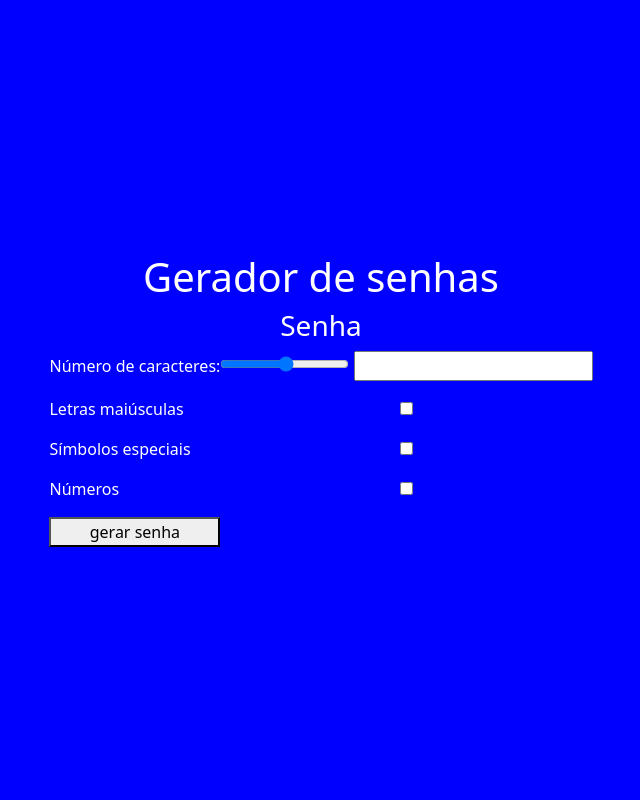
After one commit to VitorBomfim-12/projeto_vault_senha, a Flask app: page /keygen in a window 1280 px wide. The commit adds this page. Shown: the whole page, without its empty margins (319-959 px from the left). Run offline with Flask 3, Linux system fonts and the light colour scheme; parts of the project's set-up code (start-up, migrations or seed data) failed here and were passed over.

Commit message:
feat: prototipagem de função geradora de senhas

```diff
--- a/app.py
+++ b/app.py
@@ -24,6 +24,7 @@ app.add_url_rule('/about-us','about',ControlPage.about, methods=['GET'])
 app.add_url_rule('/update_senha','update_senha',UserManager.update_senha, methods=['POST'])
 app.add_url_rule('/delete','deletar_senha',UserManager.deletar_senha,methods=['POST'])
 app.add_url_rule('/criar_senha','criar_senha',UserManager.criar_senha,methods=['POST'])
+app.add_url_rule('/keygen','gerarsenha',UserManager.gerarsenha,methods=["GET","POST"])
 
 if __name__ == "__main__":
     app.run(debug=True)
--- a/src/controller/usercontroler.py
+++ b/src/controller/usercontroler.py
@@ -44,3 +44,10 @@ class UserManager:
             descricao=request.form.get('descricao',None)
             DB_MANAGER.inserir_senhas(senha,url,descricao,nome,user)
             return redirect(url_for('userpage'))
+
+
+    @staticmethod
+    def gerarsenha():
+        if request.method =="GET":
+
+            return render_template('keygen.html')
--- /dev/null
+++ b/src/view/static/keygen.css
@@ -0,0 +1,18 @@
+.container-form{
+    background-color: blue;
+    color:white;
+    display: flex;
+    justify-content: center;
+    align-items: center;
+    min-height: 100vh;
+    margin: 0;
+    flex-direction: column;
+}
+
+.form{
+    display: grid;
+    grid-template-columns:  auto auto;
+    row-gap: 1rem;
+    justify-content: center;
+    align-items: center;
+}
--- /dev/null
+++ b/src/view/templates/keygen.html
@@ -0,0 +1,40 @@
+{%extends "base.html"%}
+
+{%block title%} Gerador de senhas {%endblock%}
+
+{%block link%}
+<link rel="stylesheet" href="../static/keygen.css">
+{%endblock%}
+
+{%block main%}
+
+<section>
+<div class="container-form">
+
+    <h1>Gerador de senhas</h1>
+    <h3 id = "DisplaySenha">Senha</h3>
+
+    <form action="" class="form" id = "FormGerarSenha">
+
+        <label for="NumeroDeCaracteresNumber"> Número de caracteres: </label>
+        <div>
+
+            <input type="range" min="1" max="60" id="NumeroDeCaracteresRange">
+            <input type="number" id="NumeroDeCaracteresNumber">
+        </div>
+
+        <label for="">Letras maiúsculas</label>
+        <input type="checkbox" id="Maiusculas">
+
+        <label for="">Símbolos especiais</label>
+        <input type="checkbox" id="SimEspeciais">
+
+        <label for="">Números</label>
+        <input type="checkbox" id="Números">
+
+        <button type="submit">gerar senha</button>
+    </form>
+
+</div>
+</section>
+{%endblock%}
--- a/src/view/templates/userpage.html
+++ b/src/view/templates/userpage.html
@@ -19,7 +19,7 @@
 
     <ul class="nav flex-column gap-2">
       <li><a class="p-2 d-block rounded" href="#"><i class="bi bi-lock"></i>Cofres</a></li>
-      <li><a class="p-2 d-block rounded" href="#"><i class="bi bg-info"></i>Gerador de senhas</a></li>
+      <li><a class="p-2 d-block rounded" href="{{url_for('gerarsenha')}}"><i class="bi bg-info"></i>Gerador de senhas</a></li>
     </ul>
   </div>
 
```
Also changed, not shown: src/service/keygen.py (added, +30 -0 lines).
